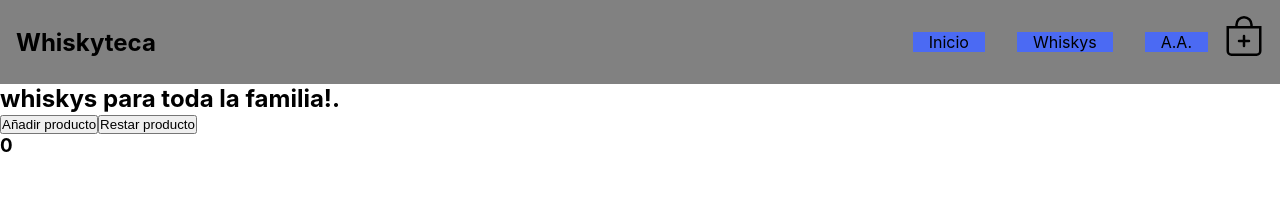
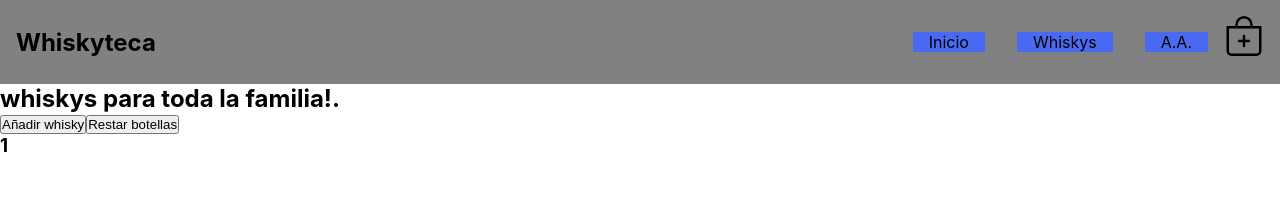
Before and after one commit to CesarTG/Whiskyteca, a React (Create React App) app: page / in a window 1280 px wide. Shown: the top 207 px of the page. Built offline with nearby package versions, Linux system fonts and the light colour scheme.

Commit message:
limites en el contador con disabled

```diff
--- a/src/App.js
+++ b/src/App.js
@@ -9,7 +9,7 @@ function App() {
 
   return <><NavBar/>
   <ItemListContainer texto="whiskys para toda la familia!. "/>
-  <ItemCount/>
+  <ItemCount stock={5} initial={1}/>
   </>;
 }
 
--- a/src/components/ItemCount/ItemCount.js
+++ b/src/components/ItemCount/ItemCount.js
@@ -1,15 +1,14 @@
 import React, { useState } from "react";
 
-export const ItemCount = () => {
+export const ItemCount = ({stock,initial}) => {
 
-    const [suma, setSuma] = useState(0)
-    const [resta, setResta] = useState(0)
+    const [total, setSuma] = useState(initial)
 
 
     return <>
-    <button onClick={() => setSuma (suma + 1) }>  Añadir producto </button>
-    <button onClick={() => setResta (suma - 1) }>  Restar producto </button>
-    <h3>{suma - resta}</h3>
+    <button disabled={total>=stock} onClick={() => setSuma (total +1) }>  Añadir whisky</button>
+    <button disabled={total<=0} onClick={() => setSuma (total -1) }>  Restar botellas </button>
+    <h3>{total}</h3>
     </>
 
 };
```
